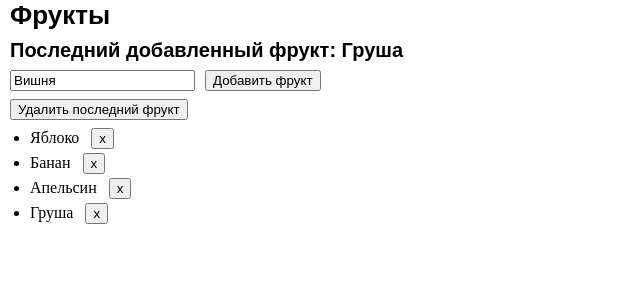
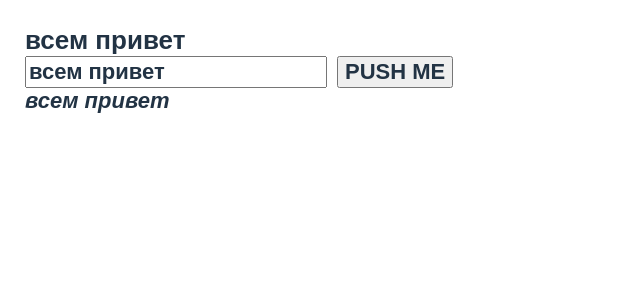
Before and after one commit to 43raze/fruits-vue-vite, a Vue app: page / in a window 1280 px wide. Shown: the top 300 px of the page, without its empty margins (0-640 px from the left). Built offline with nearby package versions, Linux system fonts and the light colour scheme.

Commit message:
TestTest.vue

```diff
--- a/src/App.vue
+++ b/src/App.vue
@@ -1,36 +1,43 @@
 <script>
-import FruitsList from './components/FruitsList.vue'
-import FruitLasted from './components/FruitLasted.vue'
-import FruitSubmitter from './components/FruitSubmitter.vue'
+// import FruitsList from './components/FruitsList.vue'
+// import FruitLasted from './components/FruitLasted.vue'
+// import FruitSubmitter from './components/FruitSubmitter.vue'
+import TestTest from './TestTest.vue'
 
 export default {
   components: {
-    FruitSubmitter,
-    FruitLasted,
-    FruitsList,
+    // FruitSubmitter,
+    // FruitLasted,
+    // FruitsList,
+    TestTest,
   },
 
   data() {
     return {
-      fruits: ['Яблоко', 'Банан', 'Апельсин', 'Груша'],
+      // fruits: ['Яблоко', 'Банан', 'Апельсин', 'Груша'],
+      message: 'всем привет',
     }
   },
 
-  methods: {
-    addFruit(fruit) {
-      if (this.fruits.includes(fruit)) return
-      this.fruits.push(fruit)
-    },
+  // methods: {
+  //   addFruit(fruit) {
+  //     if (this.fruits.includes(fruit)) return
+  //     this.fruits.push(fruit)
+  //   },
 
-    removeFruit(fruit) {
-      this.fruits = this.fruits.filter(f => f !== fruit)
-    },
-  },
+  //   removeFruit(fruit) {
+  //     this.fruits = this.fruits.filter(f => f !== fruit)
+  //   },
+  // },
 }
 </script>
 
 <template>
-  <main>
+  <TestTest :message="message" @message-changed="message = $event" />
+
+  <i>{{ message }}</i>
+
+  <!-- <main>
     <h1>Фрукты</h1>
 
     <FruitLasted :last-fruit="fruits.at(-1)" />
@@ -43,4 +50,25 @@ export default {
 
     <FruitsList :fruits="fruits" @fruit-removed="removeFruit" />
   </main>
+  <br />
+  <br />
+  <br />
+  {{ fruits }} -->
 </template>
+
+<style>
+input,
+button,
+textarea,
+select,
+option,
+html {
+  font-family: sans-serif;
+  font-size: 22px;
+  color: #234;
+  font-weight: bold;
+}
+body {
+  padding: 25px;
+}
+</style>
--- /dev/null
+++ b/src/TestTest.vue
@@ -0,0 +1,27 @@
+<script>
+//   DATA BINDING -->>      \  2 WAY
+//   <<-- EVENT HANDLING    /  BINDING
+
+export default {
+  props: ['message'],
+
+  emits: ['message-changed'],
+}
+</script>
+
+<template>
+  <div>
+    <h1>{{ message }}</h1>
+
+    <input
+      :value="message"
+      @input="$emit('message-changed', $event.target.value)"
+    />
+
+    <!-- <input :value="message" @input="message = $event.target.value" /> -->
+
+    <!-- <input v-model="message" /> -->
+
+    <button v-on:click="message = 'yo!'">PUSH ME</button>
+  </div>
+</template>
--- a/src/components/FruitItem.vue
+++ b/src/components/FruitItem.vue
@@ -8,7 +8,7 @@ export default {
 
 <template>
   <li>
-    {{ fruit }}
+    <input :value="fruit" />
     <button class="delete__item" @click="$emit('fruit-removed', fruit)">
       x
     </button>
```
